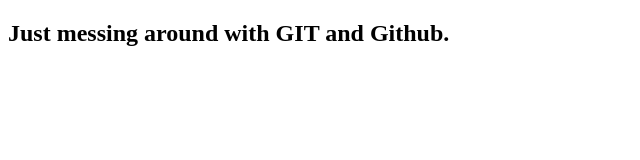
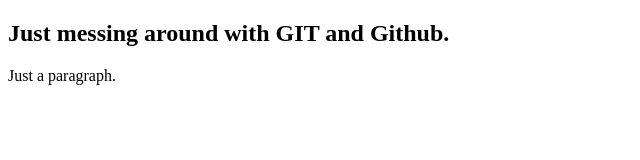
Before and after one commit to bh8dev/git, a plain HTML site: page index.html in a window 1280 px wide. Shown: the whole page, without its empty margins (0-640 px from the left). Drawn offline with Linux system fonts and the light colour scheme.

Commit message:
criada pasta JS e adicionado arquivo app.js dentro dela

```diff
--- a/index.html
+++ b/index.html
@@ -8,5 +8,6 @@
 </head>
 <body>
     <h2>Just messing around with GIT and Github.</h2>
+    <p>Just a paragraph.</p>
 </body>
 </html>
--- /dev/null
+++ b/js/app.js
@@ -0,0 +1 @@
+console.log("Hello World!");
```
